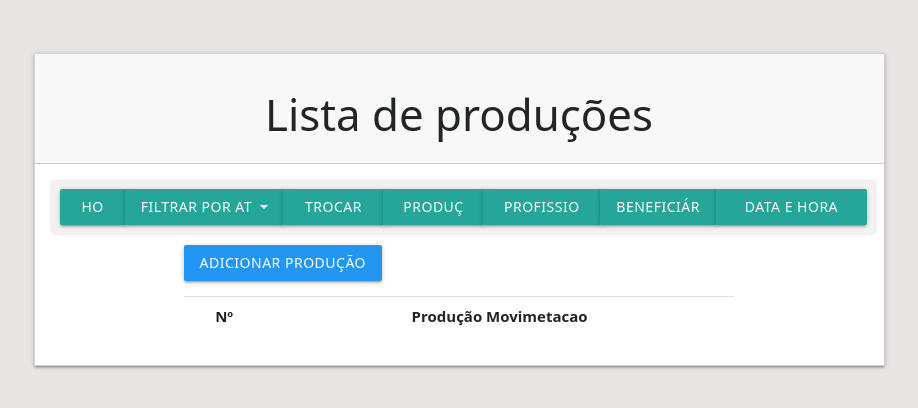
After one commit to delanoholanda/producao_uni, a Flask app: page /show_producoes in a window 1280 px wide. The commit adds this page. Shown: the top 408 px of the page, without its empty margins (181-1099 px from the left). Run offline with Flask 3, Linux system fonts and the light colour scheme; lists and menus that the app fills with data are empty.

Commit message:
Cadastro de prudução funcional

```diff
--- a/app/app.py
+++ b/app/app.py
@@ -3,8 +3,8 @@
 import tempfile
 import os
 from flask import Flask, render_template, request, jsonify, redirect, url_for
-from models import db, Profissional, Paciente
-# import pandas as pd
+from models import db, Profissional, Beneficiario, Producao, DadosProducao
+import pandas as pd
 
 from functions.process_pdf import extrairTextoPdf,  tratarTextoExtraido
 from functions.data_filters import buscaLotesCodigos, filtroAllCodigo, filtroByCodigo, filtroByCodigo2, filtroByAT, obter_beneficiarios_desejados, obter_beneficiarios_AT
@@ -13,8 +13,18 @@ from functions.create_dataframe import montarDataFrame
 
 app = Flask(__name__)
 
+# Especifica o caminho completo para a pasta "data" no diretório do projeto
+data_folder = os.path.join(os.path.dirname(__file__), 'data')
 
-app.config['SQLALCHEMY_DATABASE_URI'] = 'sqlite:///database.db'  # Usando banco de dados SQLite
+# Garante que a pasta "data" exista, caso contrário, cria-a
+os.makedirs(data_folder, exist_ok=True)
+
+# Especifica o caminho completo para o arquivo do banco de dados dentro da pasta "data"
+db_path = os.path.join(data_folder, 'database.db')
+
+
+app.config['SQLALCHEMY_DATABASE_URI'] = f'sqlite:///{db_path}'  # Usando banco de dados SQLite
+
 
 # Inicializa o objeto 'db' com o aplicativo Flask
 db.init_app(app)
@@ -55,9 +65,43 @@ def index():
                 df = montarDataFrame(lista_diferentes_codigos, texto_processado)
 
 
+                PRODUCAO = linha_producao_movimento.group()
+
+                producao_movimetacao = PRODUCAO
+                # Verificar se a produção já existe com o mesmo valor em producao_movimetacao
+                producao_existente = Producao.query.filter_by(producao_movimetacao=producao_movimetacao).first()
+
+                if producao_existente is None:
+                    # Criar a nova produção apenas se não existir
+                    nova_producao = Producao(producao_movimetacao=producao_movimetacao)
+                    db.session.add(nova_producao)
+                    db.session.commit()
+
+                    # Supondo que você tenha um DataFrame "dados" com os dados a serem adicionados à tabela "DadosProducao"
+                    dados = df
+
+                    # Convert 'Qtd.Paga' and 'Valor' columns to numeric types
+                    dados['Qtd.Paga'] = dados['Qtd.Paga'].str.replace(',', '.').astype(float)
+                    dados['Valor'] = dados['Valor'].str.replace(',', '.').astype(float)
+
+                    # Convert 'Data-Hora' to datetime format
+                    dados['Data-Hora'] = pd.to_datetime(dados['Data-Hora'], format='%d/%m/%Y %H:%M:%S')
+
+                    for _, row in dados.iterrows():
+                        nova_dados_producao = DadosProducao(
+                            lote=row['Lote'],
+                            data_hora=pd.to_datetime(row['Data-Hora']),
+                            codigo=row['Código'],
+                            beneficiario=row['Beneficiário'],
+                            qtd_paga=row['Qtd.Paga'],
+                            valor=row['Valor'],
+                            producao_id=nova_producao.id  # Associar a linha de dados à produção recém-criada
+                        ) #  Lote,  Data-Hora , Código,  Beneficiario,  Qtd.Paga  e  Valor
+                        db.session.add(nova_dados_producao)
+
+                    db.session.commit()
 
 
-                PRODUCAO = linha_producao_movimento.group()
                 DATAFRAME_ORIGINAL = df
 
                 # Remove the temporary file after processing
@@ -74,7 +118,7 @@ def index():
                 # DATAFRAME_INDEX = df
 
 
-                # return render_template('dados_producao.html', table=DATAFRAME_INDEX.to_html(classes='table table-bordered table-striped', index=False))
+                    # return render_template('dados_producao.html', table=DATAFRAME_INDEX.to_html(classes='table table-bordered table-striped', index=False))
                 return render_template('dados_producao.html', table=df_exibir.to_html(classes='table table-bordered table-striped', index=False), producao=PRODUCAO)
             else:
                 error_message = "PDF Inválido!"
@@ -186,42 +230,79 @@ def update_profissional(id):
 
 
 
-# Rotas para CRUD de Paciente
-@app.route('/paciente', methods=['GET', 'POST'])
-def paciente():
+# Rotas para CRUD de Beneficiario
+@app.route('/beneficiario', methods=['GET', 'POST'])
+def beneficiario():
     if request.method == 'POST':
         nome = request.form['nome']
         profissional_id = request.form['profissional_id']
-        novo_paciente = Paciente(nome=nome, profissional_id=profissional_id)
-        db.session.add(novo_paciente)
+        novo_beneficiario = Beneficiario(nome=nome, profissional_id=profissional_id)
+        db.session.add(novo_beneficiario)
         db.session.commit()
-    pacientes = Paciente.query.all()
+    beneficiarios = Beneficiario.query.all()
     profissionais = Profissional.query.all()
-    return render_template('paciente.html', pacientes=pacientes, profissionais=profissionais)
+    return render_template('beneficiario.html', beneficiarios=beneficiarios, profissionais=profissionais)
 
-@app.route('/paciente/delete/<int:id>')
-def delete_paciente(id):
-    paciente = Paciente.query.get_or_404(id)
-    db.session.delete(paciente)
+@app.route('/beneficiario/delete/<int:id>')
+def delete_beneficiario(id):
+    beneficiario = Beneficiario.query.get_or_404(id)
+    db.session.delete(beneficiario)
     db.session.commit()
-    return redirect(url_for('paciente'))
+    return redirect(url_for('beneficiario'))
 
 
-# Rota para renderizar o formulário de edição do Paciente
-@app.route('/paciente/edit/<int:id>', methods=['GET'])
-def edit_paciente(id):
-    paciente = Paciente.query.get_or_404(id)
+# Rota para renderizar o formulário de edição do Beneficiario
+@app.route('/beneficiario/edit/<int:id>', methods=['GET'])
+def edit_beneficiario(id):
+    beneficiario = Beneficiario.query.get_or_404(id)
     profissionais = Profissional.query.all()
-    return render_template('edit_paciente.html', paciente=paciente, profissionais=profissionais)
+    return render_template('edit_beneficiario.html', beneficiario=beneficiario, profissionais=profissionais)
 
-# Rota para processar a submissão do formulário de edição do Paciente
-@app.route('/paciente/edit/<int:id>', methods=['POST'])
-def update_paciente(id):
-    paciente = Paciente.query.get_or_404(id)
-    paciente.nome = request.form['nome']
-    paciente.profissional_id = request.form['profissional_id']
+# Rota para processar a submissão do formulário de edição do Beneficiario
+@app.route('/beneficiario/edit/<int:id>', methods=['POST'])
+def update_beneficiario(id):
+    beneficiario = Beneficiario.query.get_or_404(id)
+    beneficiario.nome = request.form['nome']
+    beneficiario.profissional_id = request.form['profissional_id']
     db.session.commit()
-    return redirect(url_for('paciente'))
+    return redirect(url_for('beneficiario'))
+
+
+# Route to display the existing productions in the HTML template
+@app.route('/show_producoes')
+def show_producoes():
+    producoes = Producao.query.all()
+    return render_template('show_producoes.html', producoes=producoes)
+
+
+# Route to display the data for a specific production
+@app.route('/todos_dados_producao/<int:producao_id>')
+def todos_dados_producao(producao_id):
+    producao = Producao.query.get(producao_id)
+    if producao is None:
+        return "Production not found."
+    else:
+        return render_template('todos_dados_producao.html', producao=producao)
+
+# # Rotas para CRUD de Producao
+# @app.route('/beneficiario', methods=['GET', 'POST'])
+# def beneficiario():
+#     if request.method == 'POST':
+#         nome = request.form['nome']
+#         profissional_id = request.form['profissional_id']
+#         novo_beneficiario = Beneficiario(nome=nome, profissional_id=profissional_id)
+#         db.session.add(novo_beneficiario)
+#         db.session.commit()
+#     beneficiarios = Beneficiario.query.all()
+#     profissionais = Profissional.query.all()
+#     return render_template('beneficiario.html', beneficiarios=beneficiarios, profissionais=profissionais)
+
+# @app.route('/beneficiario/delete/<int:id>')
+# def delete_beneficiario(id):
+#     beneficiario = Beneficiario.query.get_or_404(id)
+#     db.session.delete(beneficiario)
+#     db.session.commit()
+#     return redirect(url_for('beneficiario'))
 
 
 if __name__ == '__main__':
--- a/app/templates/paciente.html
+++ b/app/templates/beneficiario.html
@@ -87,9 +87,6 @@
 
                         <!-- <p class="text-center">{{ semDados }}</p> -->
                     </div>
-                    <div class="card-footer">
-                        <a href="{{ url_for('index') }}" class="btn waves-effect waves-light">Voltar</a>
-                    </div>
                 </div>
             </div>
         </div>
--- a/app/templates/filtro_AT.html
+++ b/app/templates/filtro_AT.html
@@ -39,9 +39,9 @@
 
                         <p class="text-center">{{ semDados }}</p>
                     </div>
-                    <div class="card-footer">
+                    <!-- <div class="card-footer">
                         <a href="{{ url_for('index') }}" class="btn waves-effect waves-light">Voltar</a>
-                    </div>
+                    </div> -->
                 </div>
             </div>
         </div>
--- a/app/templates/menu.html
+++ b/app/templates/menu.html
@@ -28,7 +28,8 @@
         </ul>
     </div>
     <a href="{{ url_for('index') }}?atualizar=True" class="btn waves-effect waves-light">Trocar PDF</a>
+    <a href="{{ url_for('show_producoes') }}" class="btn waves-effect waves-light">Produções</a>
     <a href="{{ url_for('profissional') }}" class="btn waves-effect waves-light">Profissionais</a>
-    <a href="{{ url_for('paciente') }}" class="btn waves-effect waves-light">Pacientes</a>
+    <a href="{{ url_for('beneficiario') }}" class="btn waves-effect waves-light">Beneficiários</a>
     <a href="{{ url_for('producao_data_hora') }}" class="btn waves-effect waves-light">Data e Hora Cartão</a>
 </div>
--- a/app/templates/profissional.html
+++ b/app/templates/profissional.html
@@ -77,9 +77,6 @@
 
                         <!-- <p class="text-center">{{ semDados }}</p> -->
                     </div>
-                    <div class="card-footer">
-                        <a href="{{ url_for('index') }}" class="btn waves-effect waves-light">Voltar</a>
-                    </div>
                 </div>
             </div>
         </div>
--- /dev/null
+++ b/app/templates/show_producoes.html
@@ -0,0 +1,68 @@
+<!DOCTYPE html>
+<html>
+
+<head>
+    <title>Produções</title>
+    <!-- Link Bootstrap CSS -->
+    <link rel="stylesheet" href="https://cdn.jsdelivr.net/npm/bootstrap@5.3.0/dist/css/bootstrap.min.css">
+    <!-- Link Materialize CSS -->
+    <link rel="stylesheet" href="https://cdnjs.cloudflare.com/ajax/libs/materialize/1.0.0/css/materialize.min.css">
+    <style>
+        /* Custom CSS for the gray background */
+        body {
+            background-color: rgb(233, 229, 229);
+        }
+
+        /* Custom CSS for the background of the button bar */
+        .custom-btn-group {
+            background-color: #f2f2f2;
+            padding: 10px;
+            border-radius: 5px;
+            margin-bottom: 10px;
+        }
+    </style>
+</head>
+<body>
+    <div class="container">
+        <div class="row justify-content-center mt-5">
+            <div class="col-md-12">
+                <div class="card">
+                    <div class="card-header">
+                        <h3 class="text-center">Lista de produções</h3>
+                    </div>
+                    <div class="card-body">
+                        <!-- Adicionando o Menu -->
+                        {% include 'menu.html' %}
+                        <!-- Adicionando o Menu -->
+                        <div class="container">
+                            <a href="{{ url_for('index') }}?atualizar=True" class="btn blue waves-effect waves-light">Adicionar Produção</a>
+                            <table class="mt-3 striped centered table table-bordered table-striped">
+                                <thead>
+                                    <tr>
+                                        <th>Nº</th>
+                                        <th>Produção Movimetacao</th>
+                                    </tr>
+                                </thead>
+                                <tbody>
+                                    {% for producao in producoes %}
+                                    <tr>
+                                        <td>{{ producao.id }}</td>
+                                        <td>{{ producao.producao_movimetacao }}</td>
+                                        <td><a href="{{ url_for('todos_dados_producao', producao_id=producao.id) }}">Ver Dados</a></td>
+                                    </tr>
+                                    {% endfor %}
+                                </tbody>
+                            </table>
+                        </div>
+
+                        <!-- <p class="text-center">{{ semDados }}</p> -->
+                    </div>
+                </div>
+            </div>
+        </div>
+    </div>
+
+    <!-- Link Bootstrap JS (optional, only required for some Bootstrap components) -->
+    <script src="https://cdn.jsdelivr.net/npm/bootstrap@5.3.0/dist/js/bootstrap.bundle.min.js"></script>
+    <!-- Link Materialize JS -->
+    <script src="https://cdnjs.cloudflare.com/ajax/libs/materialize/1.0.0/js/materialize.min.js"></script>
```
Also changed, not shown: app/models.py (+36 -7 lines), app/templates/edit_beneficiario.html (renamed from app/templates/edit_paciente.html, +5 -5 lines), app/templates/todos_dados_producao.html (added, +76 -0 lines), 1 other file.
